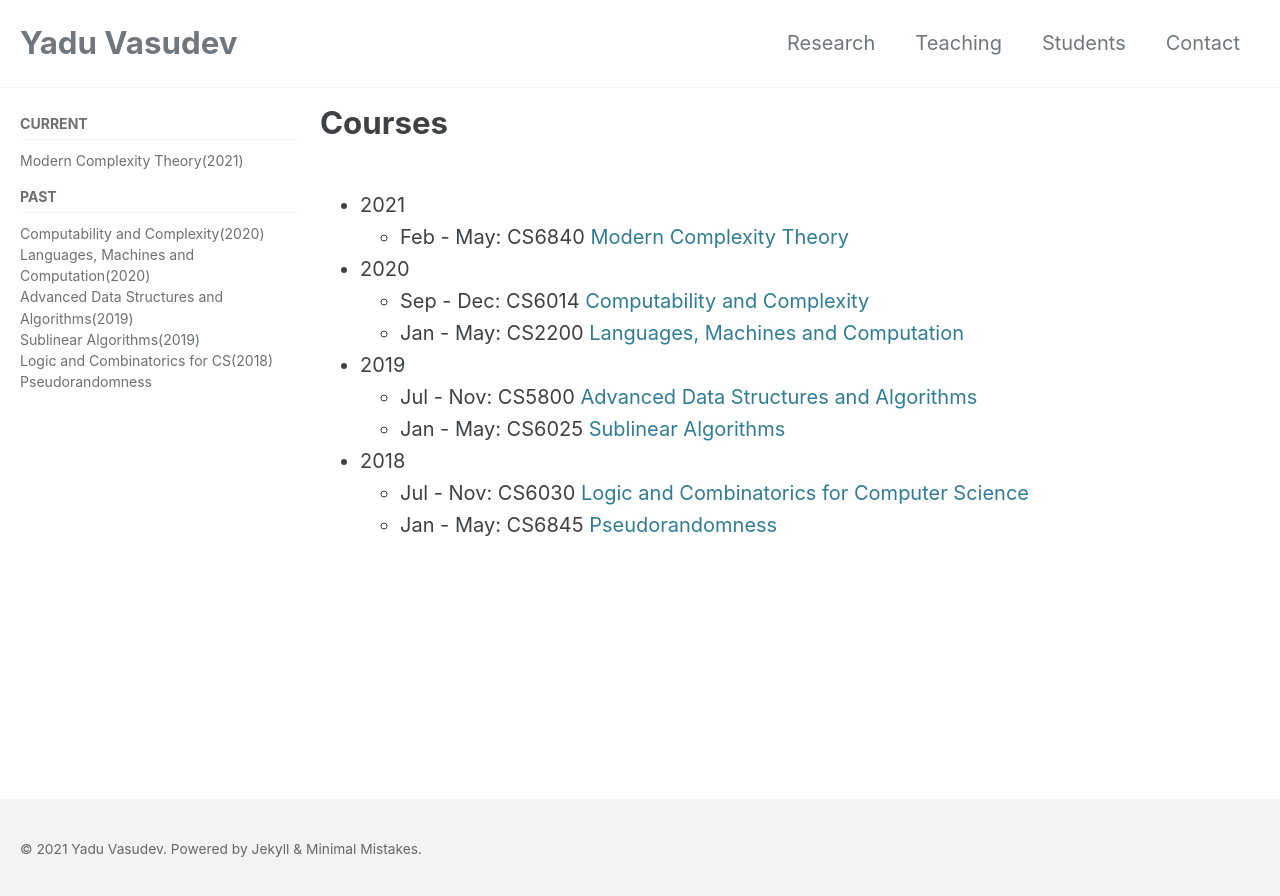
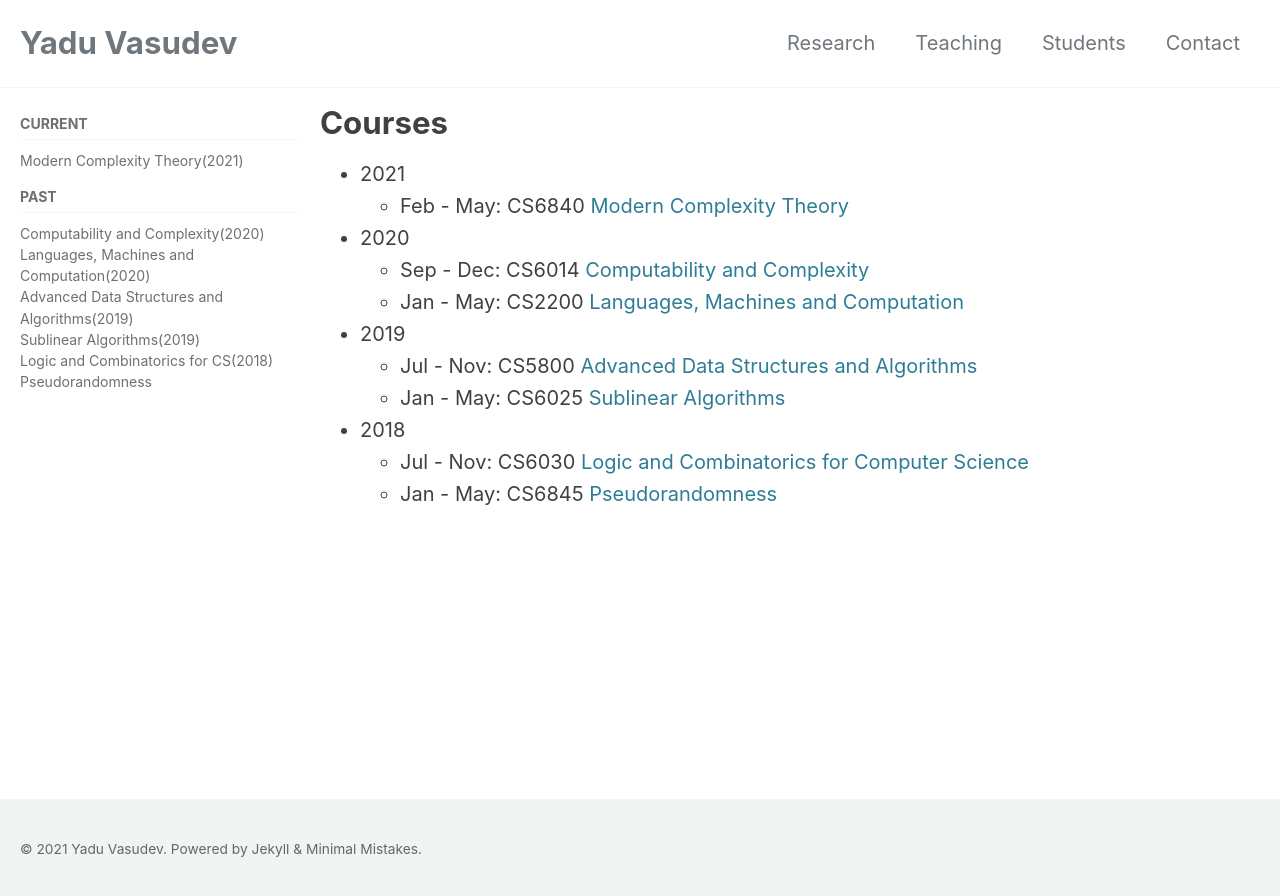
Before and after one commit to yaduvasudev/yaduvasudev.github.io, a Jekyll site: the page built from _pages/courses.md, in a window 1280 px wide. Shown: the top 896 px of the page. Built offline with Jekyll 4.4.1, drawn with Linux system fonts in a browser that asks for light colours; cached includes are drawn as plain includes.

Commit message:
updating margin_bottom in .page_title and removing line-height

```diff
--- a/_sass/minimal-mistakes/_page.scss
+++ b/_sass/minimal-mistakes/_page.scss
@@ -70,7 +70,7 @@ body {
 
 .page__title {
   margin-top: 0;
-  margin-bottom: 1em; /* New */
+  margin-bottom: 0; /* New */
   /*line-height: 1;*/
 
   & + .page__meta {
```
